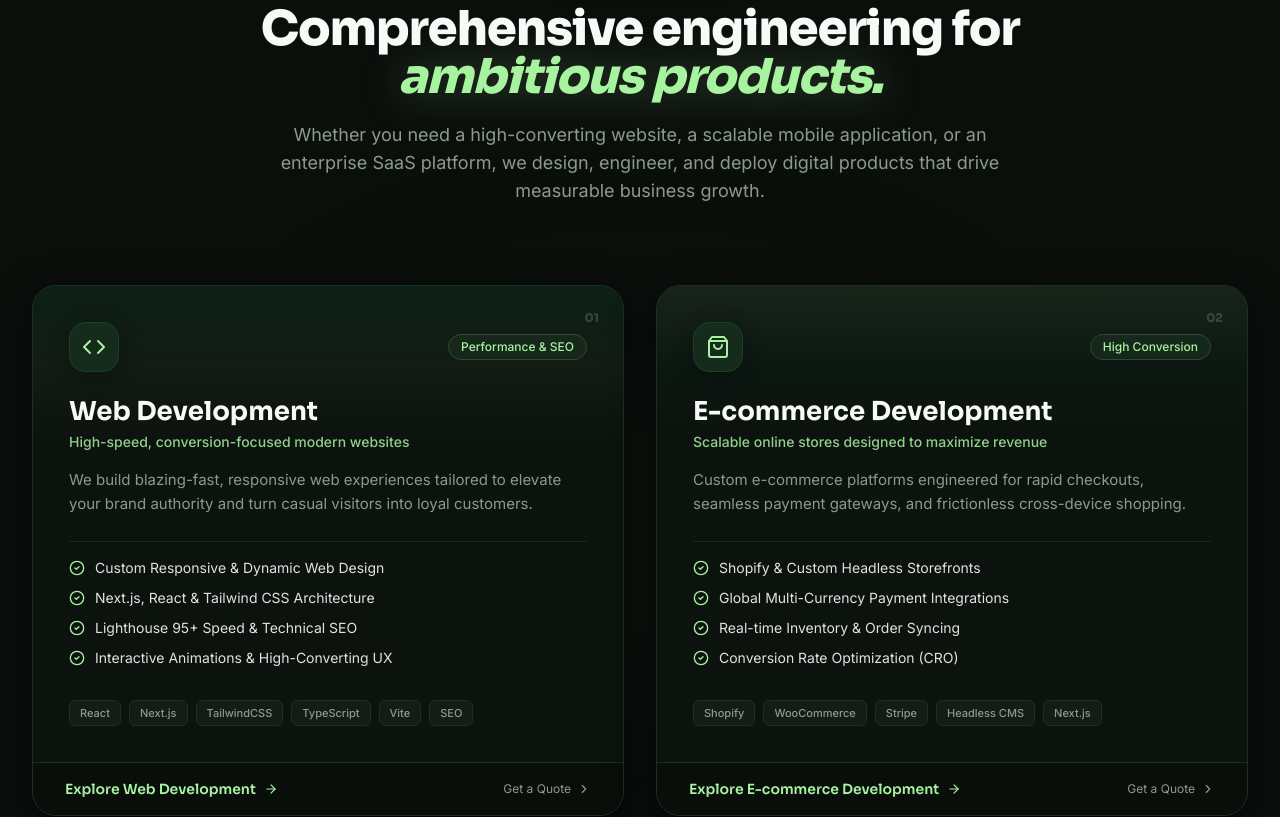
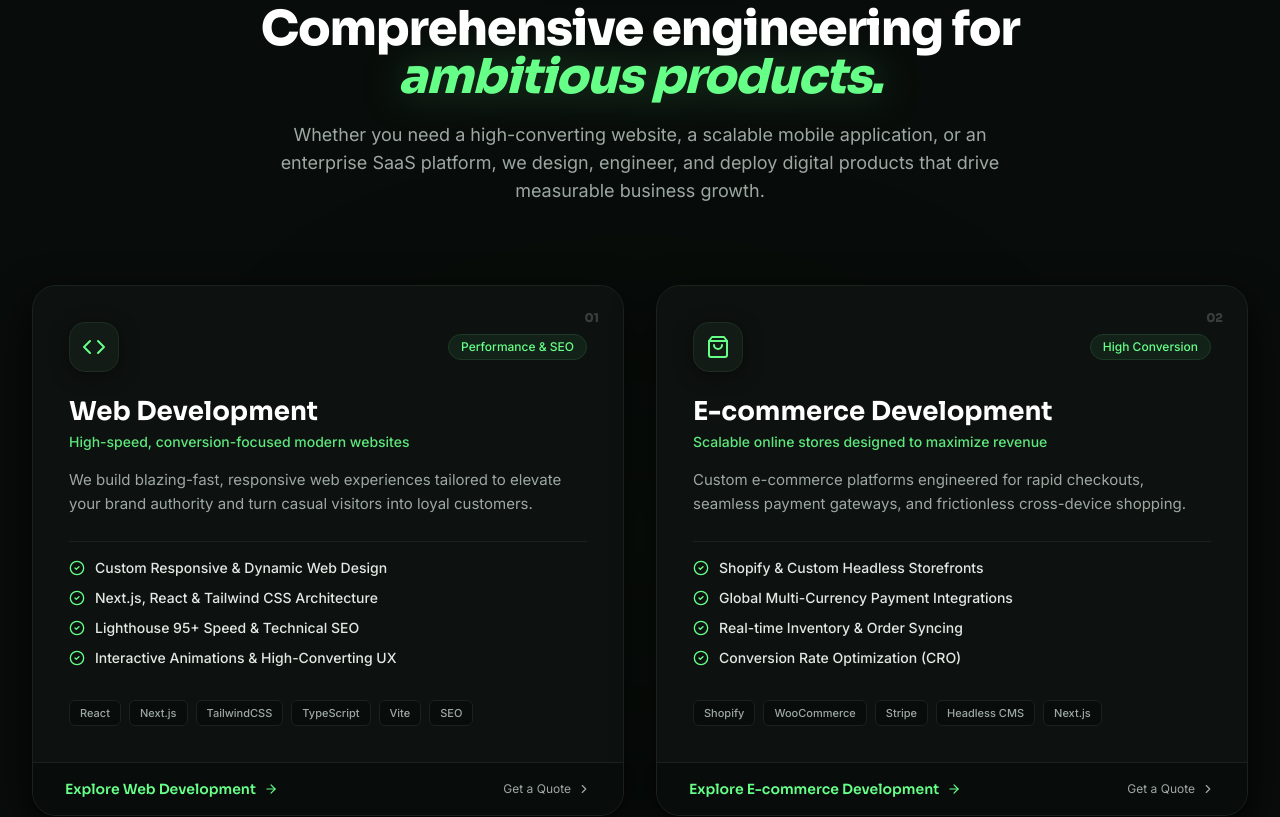
Before and after one commit to tahirazeem145/Jime-developer, a React (Vite) app: page / in a window 1280 px wide. Shown: the part 980-1797 px from the top of the page. Built offline with nearby package versions, Linux system fonts and the light colour scheme.

Commit message:
feat: add styling, components, and project structure with Tailwind CSS configuration

```diff
--- a/src/components/Services.jsx
+++ b/src/components/Services.jsx
@@ -31,7 +31,6 @@ export default function Services() {
       ],
       techStack: ['React', 'Next.js', 'TailwindCSS', 'TypeScript', 'Vite', 'SEO'],
       href: 'https://www.jimedevelopers.in/web-development',
-      gradient: 'from-emerald-500/20 via-accent-lime/10 to-transparent',
     },
     {
       id: 'ecommerce',
@@ -49,7 +48,6 @@ export default function Services() {
       ],
       techStack: ['Shopify', 'WooCommerce', 'Stripe', 'Headless CMS', 'Next.js'],
       href: 'https://www.jimedevelopers.in/ecommerce-development',
-      gradient: 'from-accent-lime/20 via-emerald-600/10 to-transparent',
     },
     {
       id: 'mobile-app',
@@ -67,7 +65,6 @@ export default function Services() {
       ],
       techStack: ['React Native', 'Flutter', 'iOS', 'Android', 'Firebase', 'REST API'],
       href: 'https://www.jimedevelopers.in/mobile-app-development',
-      gradient: 'from-emerald-400/20 via-[#1A2E1F] to-transparent',
     },
     {
       id: 'saas-cloud',
@@ -85,7 +82,6 @@ export default function Services() {
       ],
       techStack: ['Node.js', 'PostgreSQL', 'Docker', 'AWS', 'GraphQL', 'Redis'],
       href: 'https://www.jimedevelopers.in/saas-development',
-      gradient: 'from-[#1A2E1F] via-accent-lime/15 to-transparent',
     }
   ];
 
@@ -114,17 +110,17 @@ export default function Services() {
 
   return (
     <section id="services" className="relative z-10 py-20 sm:py-28 overflow-hidden">
-      {/* Subtle Background Glows */}
+      {/* Subtle Ambient Radial Glows */}
       <div
         className="absolute top-1/4 left-1/2 -translate-x-1/2 w-[800px] h-[400px] rounded-full opacity-15 blur-[120px] pointer-events-none"
         style={{
-          background: 'radial-gradient(circle, rgba(167,243,160,0.25) 0%, rgba(26,46,31,0.5) 60%, transparent 80%)'
+          background: 'radial-gradient(circle, rgba(102,255,136,0.2) 0%, rgba(22,46,31,0.5) 60%, transparent 80%)'
         }}
       />
       <div
         className="absolute bottom-10 right-0 w-[500px] h-[500px] rounded-full opacity-10 blur-[130px] pointer-events-none"
         style={{
-          background: 'radial-gradient(circle, rgba(167,243,160,0.3) 0%, transparent 70%)'
+          background: 'radial-gradient(circle, rgba(102,255,136,0.25) 0%, transparent 70%)'
         }}
       />
 
@@ -134,43 +130,38 @@ export default function Services() {
         <div className="text-center max-w-3xl mx-auto mb-16 sm:mb-20">
 
           {/* Pill Badge */}
-          <div className="inline-flex items-center gap-2 px-4 py-1.5 rounded-full bg-[#131D16]/90 border border-[#1D2E22] text-accent-lime shadow-[0_2px_15px_rgba(0,0,0,0.4)] backdrop-blur-md mb-5 animate-fadeIn">
-            <Sparkles className="w-3.5 h-3.5 animate-pulse text-accent-lime" />
+          <div className="inline-flex items-center gap-2 px-4 py-1.5 rounded-full bg-[#0D110F] border border-[#1A221E] text-[#66FF88] shadow-[0_2px_15px_rgba(0,0,0,0.5)] backdrop-blur-md mb-5 animate-fadeIn">
+            <Sparkles className="w-3.5 h-3.5 animate-pulse text-[#66FF88]" />
             <span className="font-sora font-semibold text-xs tracking-wider uppercase">
               Our Core Services
             </span>
           </div>
 
           {/* Heading */}
-          <h2 className="font-sora font-extrabold text-3xl sm:text-4xl md:text-5xl text-main-text leading-[1.15] tracking-tight">
+          <h2 className="font-sora font-extrabold text-3xl sm:text-4xl md:text-5xl text-white leading-[1.15] tracking-tight">
             Comprehensive engineering for{' '}
-            <span className="text-accent-lime italic font-extrabold inline-block drop-shadow-[0_0_20px_rgba(167,243,160,0.25)]">
+            <span className="text-[#66FF88] italic font-extrabold inline-block drop-shadow-[0_0_20px_rgba(102,255,136,0.25)]">
               ambitious products.
             </span>
           </h2>
 
           {/* Subtitle */}
-          <p className="mt-5 text-base sm:text-lg text-muted-text font-inter font-normal leading-relaxed">
+          <p className="mt-5 text-base sm:text-lg text-[#9EA8A3] font-inter font-normal leading-relaxed">
             Whether you need a high-converting website, a scalable mobile application, or an enterprise SaaS platform, we design, engineer, and deploy digital products that drive measurable business growth.
           </p>
         </div>
 
-        {/* 2x2 SERVICES GRID - PREMIUM OBSIDIAN BLACK CARDS */}
+        {/* 2x2 SERVICES GRID - REFINED CHARCOAL & ELECTRIC MINT */}
         <div className="grid grid-cols-1 lg:grid-cols-2 gap-6 sm:gap-8 mb-16 sm:mb-20">
           {services.map((service, index) => {
             const IconComponent = service.icon;
             return (
               <div
                 key={service.id}
-                className="group relative rounded-3xl bg-[#0D130F]/95 backdrop-blur-xl border border-[#1D2E22] hover:border-accent-lime/50 transition-all duration-500 overflow-hidden flex flex-col justify-between shadow-[0_15px_40px_rgba(0,0,0,0.7)] hover:shadow-[0_20px_50px_rgba(0,0,0,0.85),0_0_30px_rgba(167,243,160,0.18)] hover:-translate-y-1.5"
+                className="group relative rounded-3xl bg-[#0D110F] border border-[#1A221E] hover:border-[#66FF88]/50 transition-all duration-500 overflow-hidden flex flex-col justify-between shadow-[0_15px_40px_rgba(0,0,0,0.85)] hover:shadow-[0_20px_50px_rgba(0,0,0,0.95),0_0_30px_rgba(102,255,136,0.15)] hover:-translate-y-1.5"
               >
-                {/* Top Subtle Ambient Card Gradient */}
-                <div
-                  className={`absolute top-0 left-0 right-0 h-40 bg-gradient-to-b ${service.gradient} opacity-40 group-hover:opacity-100 transition-opacity duration-500 pointer-events-none`}
-                />
-
                 {/* Card Corner Index Indicator */}
-                <div className="absolute top-6 right-6 font-sora font-extrabold text-xs text-muted-text/30 group-hover:text-accent-lime/70 transition-colors">
+                <div className="absolute top-6 right-6 font-sora font-extrabold text-xs text-[#9EA8A3]/30 group-hover:text-[#66FF88]/70 transition-colors">
                   0{index + 1}
                 </div>
 
@@ -178,34 +169,34 @@ export default function Services() {
 
                   {/* Top Row: Icon + Badge */}
                   <div className="flex items-center justify-between gap-4 mb-6">
-                    <div className="w-13 h-13 p-3 rounded-2xl bg-[#152B1B] border border-[#1E3E27] group-hover:border-accent-lime/50 group-hover:bg-[#1D4726] shadow-[0_4px_20px_rgba(0,0,0,0.3)] group-hover:shadow-[0_0_20px_rgba(167,243,160,0.25)] transition-all duration-300 flex items-center justify-center">
-                      <IconComponent className="w-6 h-6 text-accent-lime transition-transform duration-300 group-hover:scale-110" />
+                    <div className="w-13 h-13 p-3 rounded-2xl bg-[#121B15] border border-[#1E2D23] group-hover:border-[#66FF88]/40 group-hover:bg-[#16291F] shadow-[0_4px_20px_rgba(0,0,0,0.4)] group-hover:shadow-[0_0_20px_rgba(102,255,136,0.2)] transition-all duration-300 flex items-center justify-center">
+                      <IconComponent className="w-6 h-6 text-[#66FF88] transition-transform duration-300 group-hover:scale-110" />
                     </div>
 
-                    <span className="px-3 py-1 rounded-full text-xs font-inter font-medium text-accent-lime bg-[#1A2E1F]/70 border border-[#2E4A35] backdrop-blur-sm">
+                    <span className="px-3 py-1 rounded-full text-xs font-inter font-medium text-[#66FF88] bg-[#132218] border border-[#1D3A26]">
                       {service.badge}
                     </span>
                   </div>
 
                   {/* Title & Tagline */}
-                  <h3 className="font-sora font-bold text-2xl sm:text-[26px] text-main-text group-hover:text-accent-lime transition-colors duration-300">
+                  <h3 className="font-sora font-bold text-2xl sm:text-[26px] text-white group-hover:text-[#66FF88] transition-colors duration-300">
                     {service.title}
                   </h3>
-                  <p className="font-inter text-xs sm:text-sm font-medium text-accent-lime/85 mt-1 mb-4">
+                  <p className="font-inter text-xs sm:text-sm font-medium text-[#66FF88]/90 mt-1 mb-4">
                     {service.tagline}
                   </p>
 
                   {/* Description */}
-                  <p className="text-sm sm:text-[15px] text-muted-text font-inter leading-relaxed mb-6 font-normal">
+                  <p className="text-sm sm:text-[15px] text-[#9EA8A3] font-inter leading-relaxed mb-6 font-normal">
                     {service.description}
                   </p>
 
                   {/* Capabilities List */}
-                  <div className="space-y-2.5 pt-4 border-t border-[#1D2E22]/80 mb-6">
+                  <div className="space-y-2.5 pt-4 border-t border-[#1A221E] mb-6">
                     {service.capabilities.map((cap, i) => (
                       <div key={i} className="flex items-start gap-2.5">
-                        <CheckCircle2 className="w-4 h-4 text-accent-lime flex-shrink-0 mt-0.5" />
-                        <span className="text-xs sm:text-sm font-inter text-main-text/90 leading-snug">
+                        <CheckCircle2 className="w-4 h-4 text-[#66FF88] flex-shrink-0 mt-0.5" />
+                        <span className="text-xs sm:text-sm font-inter text-[#E2E8E4] font-medium leading-snug">
                           {cap}
                         </span>
                       </div>
@@ -217,7 +208,7 @@ export default function Services() {
                     {service.techStack.map((tech) => (
                       <span
                         key={tech}
-                        className="text-[11px] font-inter font-medium px-2.5 py-1 rounded-md bg-[#131D16] border border-[#1D2E22] text-muted-text group-hover:border-[#2E4A35] group-hover:text-main-text transition-colors"
+                        className="text-[11px] font-inter font-medium px-2.5 py-1 rounded-md bg-[#080C0A] border border-[#1A221E] text-[#9EA8A3] group-hover:border-[#66FF88]/40 group-hover:text-white transition-colors"
                       >
                         {tech}
                       </span>
@@ -227,12 +218,12 @@ export default function Services() {
                 </div>
 
                 {/* Card Action Footer */}
-                <div className="relative px-6 sm:px-8 py-4 bg-[#090E0B]/95 border-t border-[#1D2E22] flex items-center justify-between z-10 group-hover:bg-[#0D1610]/95 transition-colors duration-300">
+                <div className="relative px-6 sm:px-8 py-4 bg-[#080C0A] border-t border-[#1A221E] flex items-center justify-between z-10 group-hover:bg-[#0B100D] transition-colors duration-300">
                   <a
                     href={service.href}
                     target="_blank"
                     rel="noopener noreferrer"
-                    className="inline-flex items-center gap-2 text-xs sm:text-sm font-sora font-semibold text-accent-lime hover:text-accent-lime-hover transition-colors group/link"
+                    className="inline-flex items-center gap-2 text-xs sm:text-sm font-sora font-semibold text-[#66FF88] hover:text-[#4ADE80] transition-colors group/link"
                   >
                     <span>Explore {service.title}</span>
                     <ArrowRight className="w-3.5 h-3.5 transition-transform duration-300 group-hover/link:translate-x-1" />
@@ -240,7 +231,7 @@ export default function Services() {
 
                   <a
                     href="#contact"
-                    className="inline-flex items-center gap-1.5 text-xs font-inter text-muted-text hover:text-main-text transition-colors"
+                    className="inline-flex items-center gap-1.5 text-xs font-inter text-[#9EA8A3] hover:text-white transition-colors"
                   >
                     <span>Get a Quote</span>
                     <ChevronRight className="w-3.5 h-3.5" />
@@ -253,19 +244,19 @@ export default function Services() {
         </div>
 
         {/* VALUE PROPOSITION / GUARANTEE HIGHLIGHTS */}
-        <div className="rounded-3xl bg-[#0D130F]/90 border border-[#1D2E22] p-6 sm:p-10 shadow-[0_15px_40px_rgba(0,0,0,0.5)] backdrop-blur-md">
+        <div className="rounded-3xl bg-[#0D110F] border border-[#1A221E] p-6 sm:p-10 shadow-[0_15px_40px_rgba(0,0,0,0.8)]">
           <div className="grid grid-cols-1 sm:grid-cols-2 lg:grid-cols-4 gap-6 sm:gap-8">
             {highlights.map((item, idx) => {
               const HighlightIcon = item.icon;
               return (
                 <div key={idx} className="flex flex-col items-start gap-3">
-                  <div className="w-10 h-10 rounded-xl bg-[#152B1B] border border-[#1E3E27] flex items-center justify-center text-accent-lime shadow-[0_2px_10px_rgba(0,0,0,0.3)]">
+                  <div className="w-10 h-10 rounded-xl bg-[#121B15] border border-[#1E2D23] flex items-center justify-center text-[#66FF88] shadow-[0_2px_10px_rgba(0,0,0,0.4)]">
                     <HighlightIcon className="w-5 h-5" />
                   </div>
-                  <h4 className="font-sora font-semibold text-base text-main-text">
+                  <h4 className="font-sora font-semibold text-base text-white">
                     {item.title}
                   </h4>
-                  <p className="font-inter text-xs sm:text-sm text-muted-text leading-relaxed">
+                  <p className="font-inter text-xs sm:text-sm text-[#9EA8A3] leading-relaxed">
                     {item.desc}
                   </p>
                 </div>
--- a/src/index.css
+++ b/src/index.css
@@ -8,8 +8,8 @@
   }
 
   body {
-    background-color: #0B0F0C;
-    color: #F8FAF7;
+    background-color: #080C0A;
+    color: #FFFFFF;
     overflow-x: hidden;
   }
 }
--- a/tailwind.config.js
+++ b/tailwind.config.js
@@ -7,15 +7,15 @@ export default {
   theme: {
     extend: {
       colors: {
-        background: '#0B0F0C',
-        'primary-green': '#1A2E1F',
-        'accent-lime': '#A7F3A0',
-        'accent-lime-hover': '#90e688',
-        'main-text': '#F8FAF7',
-        'muted-text': '#8B9A8F',
-        'surface-dark': '#101712',
-        'surface-card': '#131D16',
-        'border-subtle': '#1D2E22',
+        background: '#080C0A',
+        'primary-green': '#162E1F',
+        'accent-lime': '#66FF88',
+        'accent-lime-hover': '#4ADE80',
+        'main-text': '#FFFFFF',
+        'muted-text': '#9EA8A3',
+        'surface-dark': '#0A0E0C',
+        'surface-card': '#0D110F',
+        'border-subtle': '#1A221E',
       },
       fontFamily: {
         sora: ['Sora', 'sans-serif'],
```
Also changed, not shown: src/components/Projects.jsx (+55 -67 lines), 5 other files (tests, documents, lock files or other folders).
